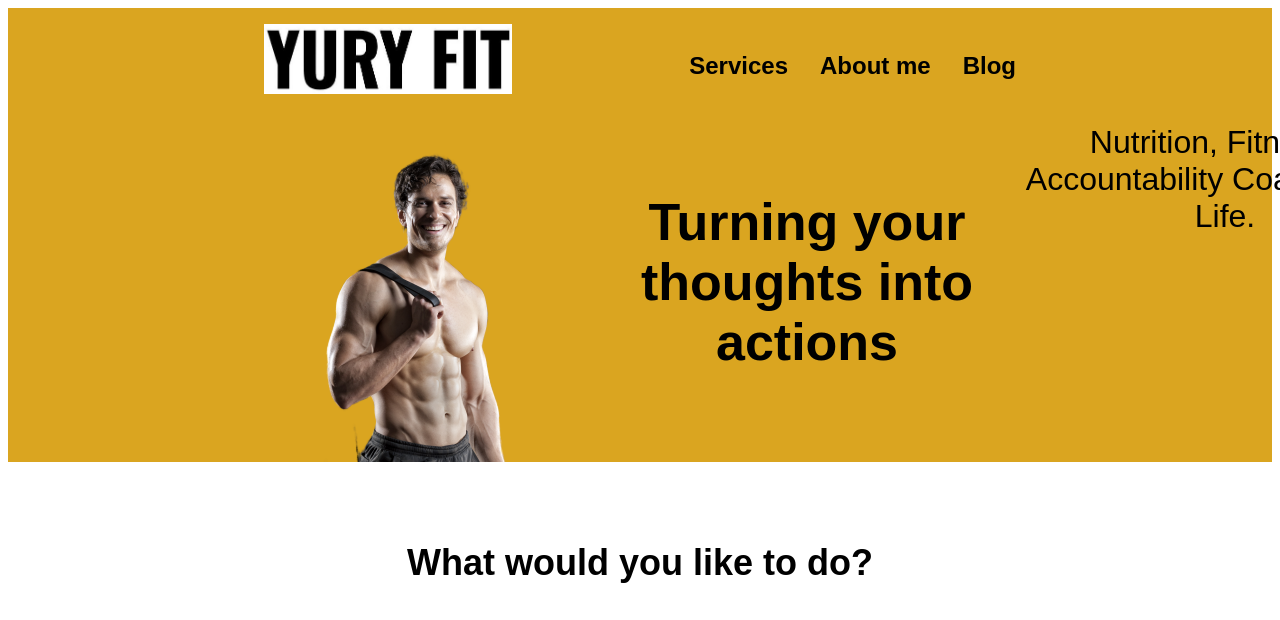
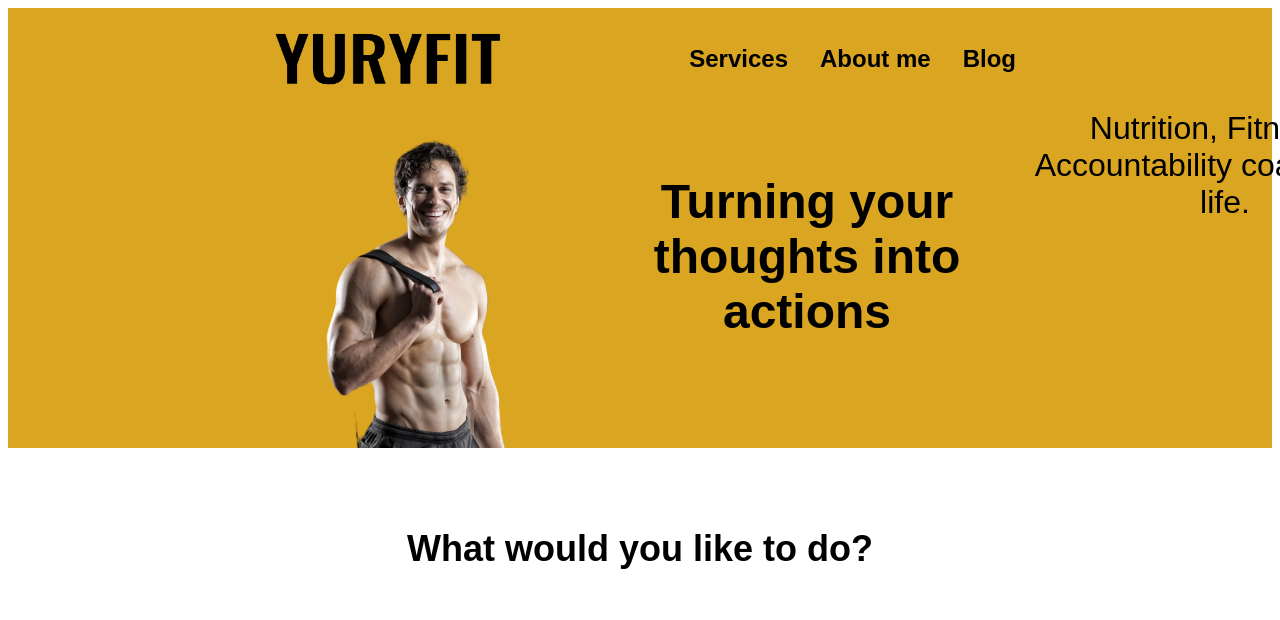
Before and after one commit to gooseBumpzz/FirstLandingPage, a plain HTML site: page index.html in a window 1280 px wide. Shown: the top 620 px of the page. Drawn offline with Linux system fonts and the light colour scheme.

Commit message:
finising touces
added links
added a new logo

```diff
--- a/index.html
+++ b/index.html
@@ -9,18 +9,18 @@
 
 <body>
     <div class="header">
-        <img class="logo"  src="./pics/cropped.jpg" alt="YuryFit logo. Represents company's brand" >
+        <img class="logo"  src="./pics/logo-no-bg.png" alt="YuryFit logo. Represents company's brand" >
         <ul class="header-list">
-            <li>Services</li>
-            <li>About me</li>
-            <li>Blog</li>
+            <li><a href="https://www.yuryfit.com/services">Services</a></li>
+            <li><a href="https://www.yuryfit.com/about">About me</a></li>
+            <li><a href="https://www.yuryfit.com/blog">Blog</a></li>
         </ul>
     </div>
 
     <div class="description">
         <div class="desc-left">
-            <p style="font-size: 52px; font-weight: bold; text-align: center;">Turning your thoughts into actions</p>
-            <p style="font-size: 32px; text-align:center; margin-top: -16px;">Nutrition, Fitness & Accountability Coaching For Life.</p>
+            <p style="font-size: 48px; font-weight: bold; text-align: center;">Turning your thoughts into actions</p>
+            <p style="font-size: 32px; text-align:center; margin-top: -16px;">Nutrition, Fitness & Accountability coaching for life.</p>
         </div>
         <img class="desc-right" src="./pics/fullbody.png">
     </div>
@@ -59,7 +59,7 @@
             <p style="font-size: 24px; margin-top: -16px;">Sign up for a free consultation with me here </p>
             <p style="font-size: 24px; margin-top: -16px;">or send me an email to contact@yuryfit.com </p>
         </div>
-        <button class="action-right-btn">Sign up</button>
+        <button class="action-right-btn"><a href="https://www.yuryfit.com/">Sign up </a></button>
     </div>
 
     <div class="footer">
--- a/style.css
+++ b/style.css
@@ -8,8 +8,8 @@ body {
 
 .header {
     display: flex;
+    flex: 1;
     justify-content: space-between;
-
     height: 84px;
     padding: 16px 256px 16px;
     background-color: goldenrod;
@@ -18,6 +18,8 @@ body {
 }
 
 .logo {
+    /* display: flex;
+    flex: 1; */
     /* border: 5px solid red; */
     height: 70px;
     width: 248px;
@@ -33,14 +35,14 @@ body {
 
 .description {
     display: flex;
-    /* flex: 1; */
+    flex: 1;
     justify-content: space-between;
     flex-direction: row-reverse;
     padding: 16px 256px 0px;
     gap: 32px;
     background-color: goldenrod;
     flex-wrap: nowrap;
-    min-width: 620px;
+    /* min-width: 620px; */
 }
 
 .desc-left {
@@ -159,3 +161,9 @@ ul {
     margin: 0;
     padding: 0;
 }
+
+a {
+    text-decoration: none;
+    color: black;
+
+}
```
Also changed, not shown: pics/logo-no-bg.png (added).
